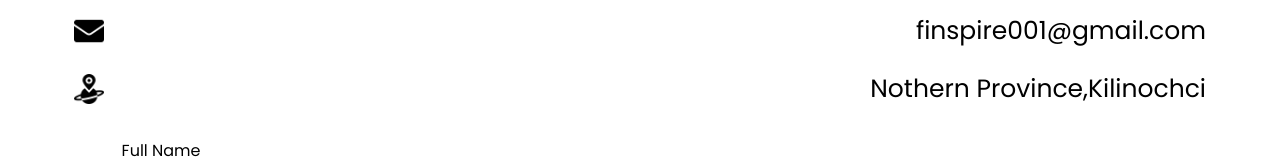
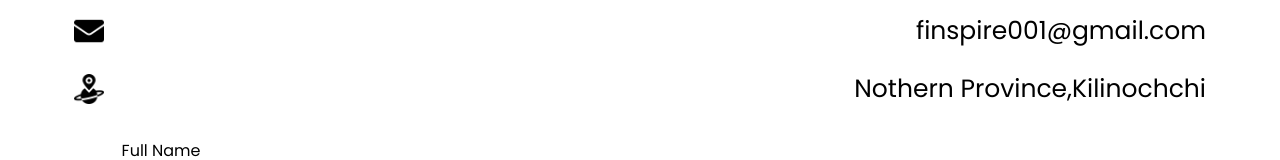
Before and after one commit to chayanthithan/finspiresolutions, an Angular app: page /contact in a window 1280 px wide. Shown: the part 461-621 px from the top of the page. Built offline with nearby package versions, Linux system fonts and the light colour scheme.

Commit message:
contact page text modification

```diff
--- a/src/app/pages/contact/contact.component.html
+++ b/src/app/pages/contact/contact.component.html
@@ -19,7 +19,7 @@
                 </div>
                 <div class="address">
                     <img src="location.png" alt="location">
-                    <span>Nothern Province,Kilinochci</span>
+                    <span>Nothern Province,Kilinochchi</span>
                 </div>
             </div>
         </div>
```
